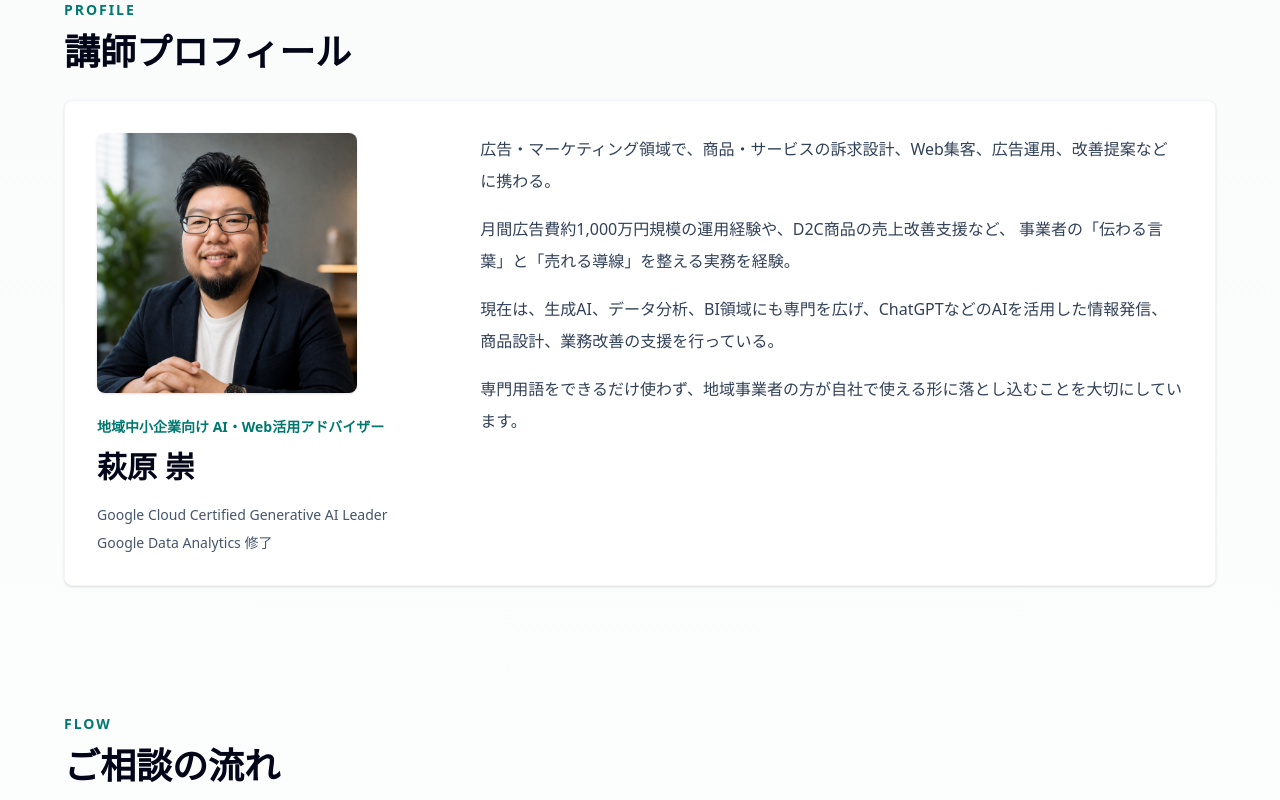
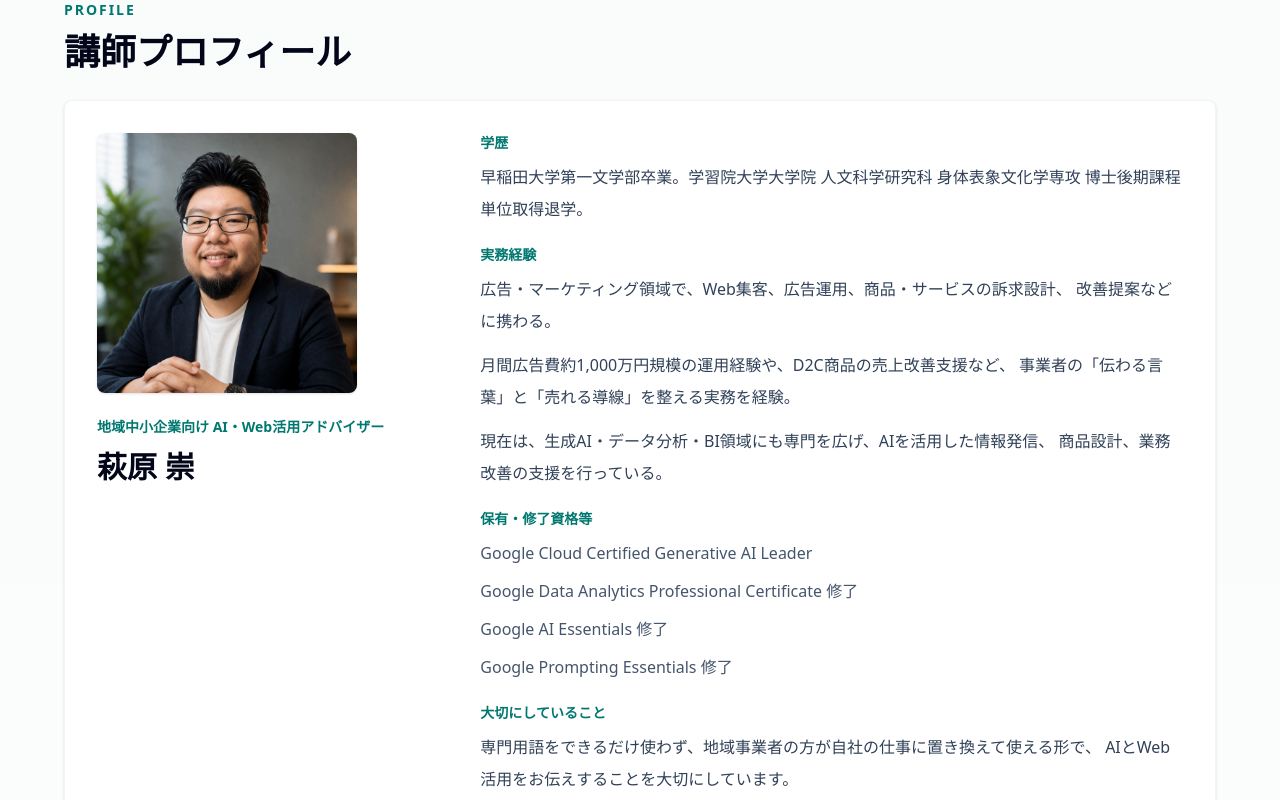
Before and after one commit to tkshagiwara-pandad/ai-web-consulting-lp, a Next.js app: page / in a window 1280 px wide. Shown: the part 2500-3300 px from the top of the page. Built offline with nearby package versions, Linux system fonts and the light colour scheme.

Commit message:
Revise profile section copy

```diff
--- a/app/page.tsx
+++ b/app/page.tsx
@@ -180,26 +180,48 @@ export default function Home() {
             />
             <p className="text-sm font-semibold text-teal-700">地域中小企業向け AI・Web活用アドバイザー</p>
             <h2 className="mt-3 text-3xl font-semibold text-slate-950">萩原 崇</h2>
-            <div className="mt-5 space-y-2 text-sm text-slate-600">
-              <p>Google Cloud Certified Generative AI Leader</p>
-              <p>Google Data Analytics 修了</p>
           </div>
+          <div className="space-y-5 text-sm leading-7 text-slate-700 sm:text-base sm:leading-8">
+            <div>
+              <h3 className="text-sm font-semibold text-teal-700">学歴</h3>
+              <p className="mt-2">
+                早稲田大学第一文学部卒業。学習院大学大学院 人文科学研究科 身体表象文化学専攻
+                博士後期課程単位取得退学。
+              </p>
             </div>
-          <div className="space-y-4 text-sm leading-8 text-slate-700 sm:text-base">
+            <div>
+              <h3 className="text-sm font-semibold text-teal-700">実務経験</h3>
+              <div className="mt-2 space-y-3">
                 <p>
-              広告・マーケティング領域で、商品・サービスの訴求設計、Web集客、広告運用、改善提案などに携わる。
+                  広告・マーケティング領域で、Web集客、広告運用、商品・サービスの訴求設計、
+                  改善提案などに携わる。
                 </p>
                 <p>
                   月間広告費約1,000万円規模の運用経験や、D2C商品の売上改善支援など、
                   事業者の「伝わる言葉」と「売れる導線」を整える実務を経験。
                 </p>
                 <p>
-              現在は、生成AI、データ分析、BI領域にも専門を広げ、ChatGPTなどのAIを活用した情報発信、
+                  現在は、生成AI・データ分析・BI領域にも専門を広げ、AIを活用した情報発信、
                   商品設計、業務改善の支援を行っている。
                 </p>
-            <p>
-              専門用語をできるだけ使わず、地域事業者の方が自社で使える形に落とし込むことを大切にしています。
+              </div>
+            </div>
+            <div>
+              <h3 className="text-sm font-semibold text-teal-700">保有・修了資格等</h3>
+              <ul className="mt-2 space-y-1.5 text-sm leading-7 text-slate-600 sm:text-base sm:leading-8">
+                <li>Google Cloud Certified Generative AI Leader</li>
+                <li>Google Data Analytics Professional Certificate 修了</li>
+                <li>Google AI Essentials 修了</li>
+                <li>Google Prompting Essentials 修了</li>
+              </ul>
+            </div>
+            <div>
+              <h3 className="text-sm font-semibold text-teal-700">大切にしていること</h3>
+              <p className="mt-2">
+                専門用語をできるだけ使わず、地域事業者の方が自社の仕事に置き換えて使える形で、
+                AIとWeb活用をお伝えすることを大切にしています。
               </p>
+            </div>
           </div>
         </div>
       </Section>
```
Lines whose indentation alone changed are shown as unchanged.
